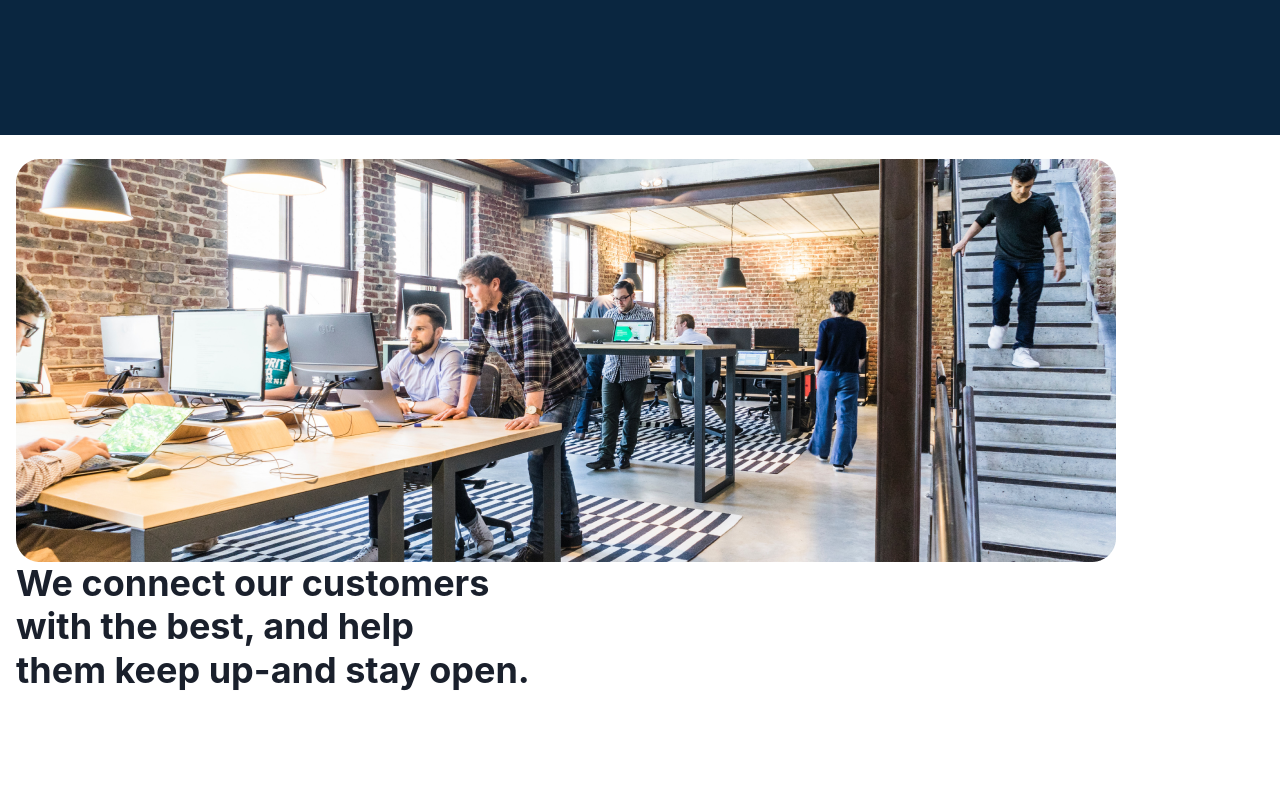
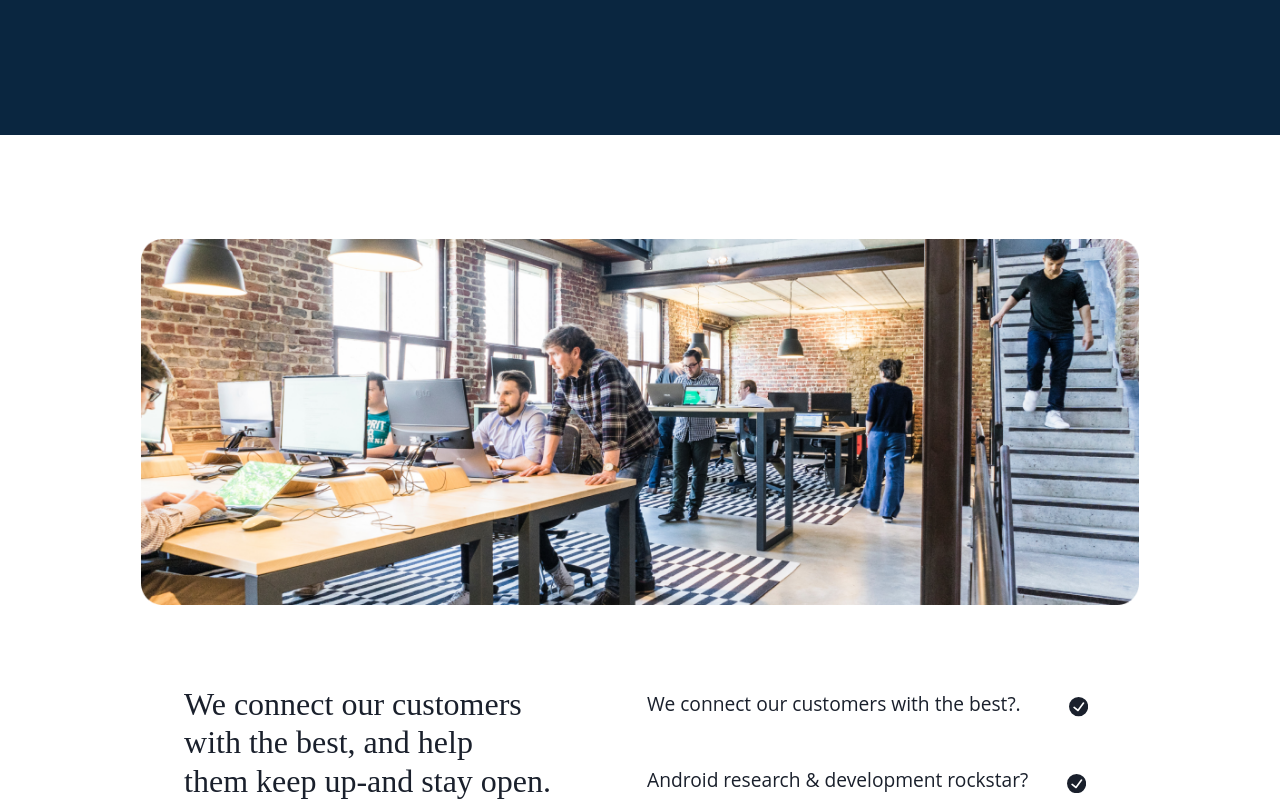
Before and after one commit to jahrulezfrancis/Digital-Marketing-Website-front-end-, a React (Create React App) app: page / in a window 1280 px wide. Shown: the part 3507-4307 px from the top of the page. Before the commit the page ends 4199 px from the top, so only its background shows below. Built offline with nearby package versions, Linux system fonts and the light colour scheme.

Commit message:
updates the section after testimonial

```diff
--- a/src/Components/Pages/AfterTestimonials.jsx
+++ b/src/Components/Pages/AfterTestimonials.jsx
@@ -1,15 +1,36 @@
 import React from 'react';
-import { Box, Heading, Image } from '@chakra-ui/react';
+import { Box, Heading, HStack, Image, List, Stack, VStack, ListItem, ListIcon } from '@chakra-ui/react';
 import WorkEnv from "../../Images/work-env.png"
+import { CheckCircleIcon } from '@chakra-ui/icons';
 
 export default function AfterTestimonial() {
     return (
         <Box bg='white' w='100%' h='20em' p={4}>
-            <Image src={WorkEnv} justifyContent='center' align='center' />
-            <Heading color=''>We connect our customers <br />
-                with the best, and help <br />
-                them keep up-and stay open.
-            </Heading>
+            <Stack justify='center' align='center'>
+                <Stack w='80%' justify='center' align='center' pt='5em'>
+                    <Image src={WorkEnv} alt='work env' />
+                </Stack>
+                <HStack pt='4.5em'>
+                    <Box mr='5.5em'>
+                        <Heading fontFamily='Manrope' fontSize='2em' fontWeight='400' dropShadow={'.5rem .5rem 1rem'} >We connect our customers <br />
+                            with the best, and help <br />
+                            them keep up-and stay open.
+                        </Heading>
+                    </Box>
+                    <VStack>
+                        <List>
+                            <ListItem fontWeight='400' fontSize='1.2em' fontFamily='Open Sans' lineHeight='1.5em' mb='2.5em'>
+                                We connect our customers with the best?.
+                                <ListIcon as={CheckCircleIcon} color='black.500' ml='2.5em' />
+                            </ListItem>
+                            <ListItem fontWeight='400' fontSize='1.2em' fontFamily='Open Sans' lineHeight='1.5em'>
+                                Android research & development rockstar?
+                                <ListIcon as={CheckCircleIcon} color='black.500' ml='2em' />
+                            </ListItem>
+                        </List>
+                    </VStack>
+                </HStack>
+            </Stack>
         </Box>
     )
 }
```
